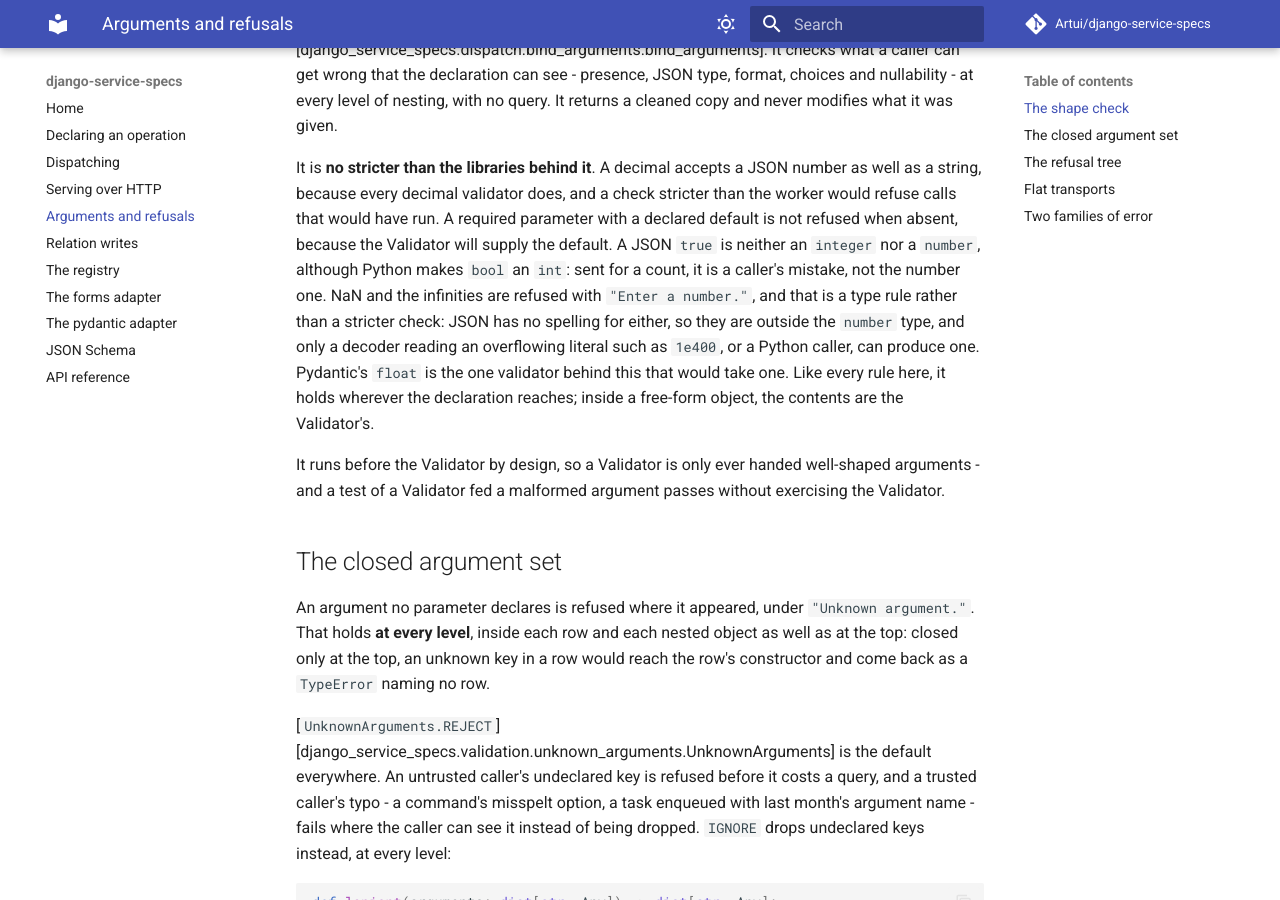
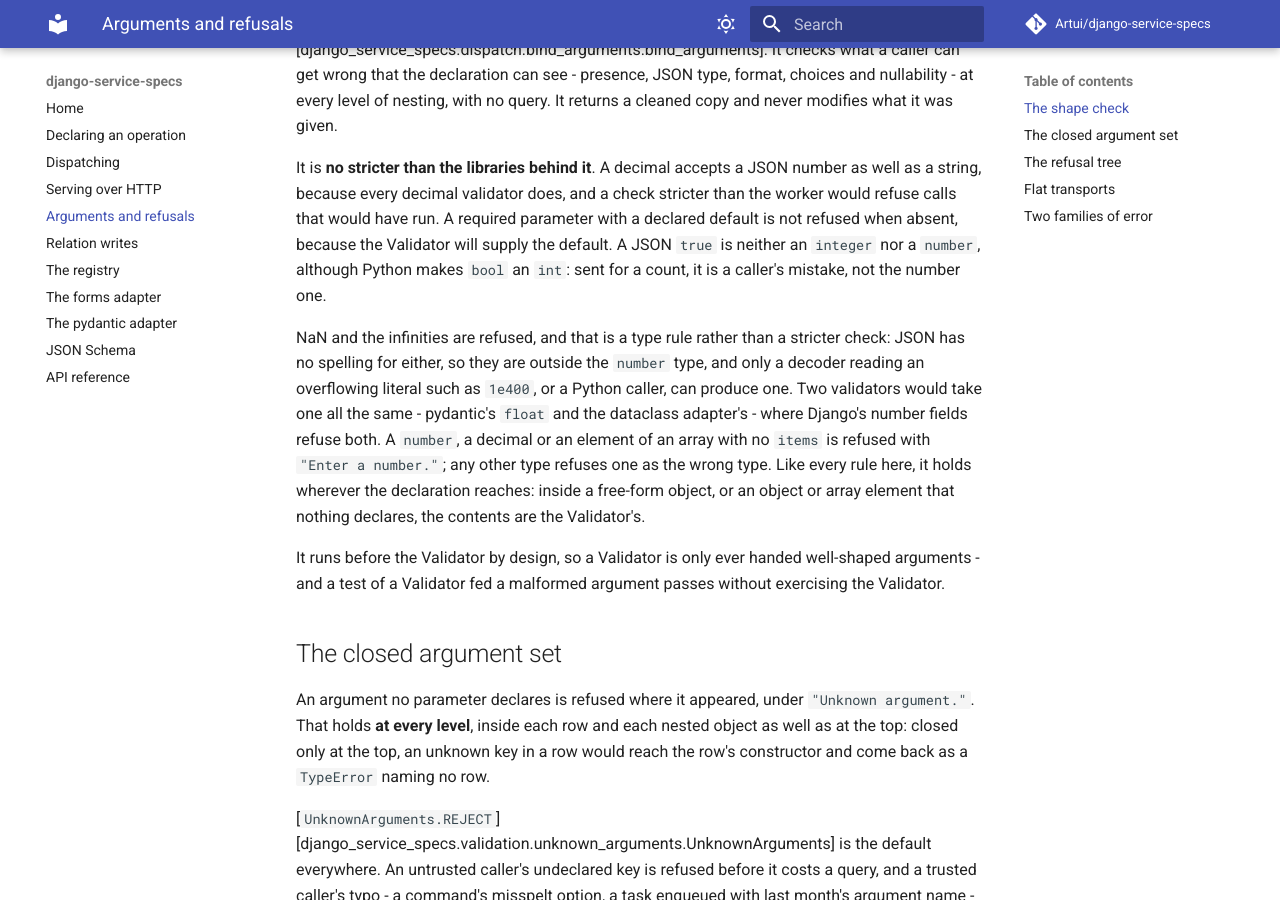
Before and after one commit to Artui/django-service-specs, an MkDocs documentation site: the page built from docs/arguments.md, in a window 1280 px wide and 900 px high, scrolled down 362 px. Built offline with MkDocs 1.6.1 and Material for MkDocs 9.7.7, drawn with Linux system fonts in a browser that asks for light colours; comment, search, counter and statistics services are not loaded.

Commit message:
Admit a form post before building its form; pin the non-finite claims
SpecFormView.post now starts as get does, through one helper: the route,
then the principal and the class-level check, and only then the form. Nothing
held the order before. coerce_flat refuses an unreadable number ahead of
dispatch, so moving authorize below the read showed a refused principal the
page at 400 with the suite green; the form's constructor, which may query for
its choices, ran for that principal; and a route capturing an undeclared
kwarg was a 403 on POST for a refused principal where the docs say
ImproperlyConfigured for every caller. A test now holds each.

The non-finite prose named pydantic's float as the only validator taking one;
the dataclass adapter's does too, and a test now pins which take it and that
Django's refuses. "Enter a number." is the message for a number, a decimal
or an untyped element only, and a container element of an untyped array is
not walked, which the free-form test now shows.

Co-Authored-By: Claude Opus 5.5 <noreply@anthropic.com>

```diff
--- a/docs/arguments.md
+++ b/docs/arguments.md
@@ -20,13 +20,18 @@ stricter than the worker would refuse calls that would have run. A required
 parameter with a declared default is not refused when absent, because the
 Validator will supply the default. A JSON `true` is neither an `integer` nor a
 `number`, although Python makes `bool` an `int`: sent for a count, it is a
-caller's mistake, not the number one. NaN and the infinities are refused with
-`"Enter a number."`, and that is a type rule rather than a stricter check: JSON
-has no spelling for either, so they are outside the `number` type, and only a
-decoder reading an overflowing literal such as `1e400`, or a Python caller, can
-produce one. Pydantic's `float` is the one validator behind this that would take
-one. Like every rule here, it holds wherever the declaration reaches; inside a
-free-form object, the contents are the Validator's.
+caller's mistake, not the number one.
+
+NaN and the infinities are refused, and that is a type rule rather than a
+stricter check: JSON has no spelling for either, so they are outside the
+`number` type, and only a decoder reading an overflowing literal such as `1e400`,
+or a Python caller, can produce one. Two validators would take one all the same -
+pydantic's `float` and the dataclass adapter's - where Django's number fields
+refuse both. A `number`, a decimal or an element of an array with no `items` is
+refused with `"Enter a number."`; any other type refuses one as the wrong type.
+Like every rule here, it holds wherever the declaration reaches: inside a
+free-form object, or an object or array element that nothing declares, the
+contents are the Validator's.
 
 It runs before the Validator by design, so a Validator is only ever handed
 well-shaped arguments - and a test of a Validator fed a malformed argument
--- a/docs/http.md
+++ b/docs/http.md
@@ -220,12 +220,14 @@ principal the post would refuse: an anonymous visitor above gets Django's own
 unbound; showing an update's current row as its initial data is a page of its
 own, which this view does not build.
 
-**POST runs the same check first**, before it reads the post. A refused post
-is answered with the page again, and dispatch's shape check comes before its
-own permission check, so without it a principal the spec refuses would be
-shown the page - every row a choice field lists, and `extra_context` - by
-posting a malformed form. The `Grant` the check returns goes to dispatch, so
-it runs once; the object-level check is still dispatch's.
+**POST starts as GET does**: the route first, then the same check, and only
+then is the form built from the post. A refused post is answered with the
+page again, and dispatch's shape check comes before its own permission check,
+so without it a principal the spec refuses would be shown the page - every
+row a choice field lists, and `extra_context` - by posting a malformed form,
+and a form whose constructor reads rows would read them for that principal.
+The `Grant` the check returns goes to dispatch, so it runs once; the
+object-level check is still dispatch's.
 
 **POST** then binds the form to the post and reads the arguments **through
 the form's own widgets**, which is how Django reads a form:
```
Also changed, not shown: CHANGELOG.md (+13 -10 lines), 7 other files.
